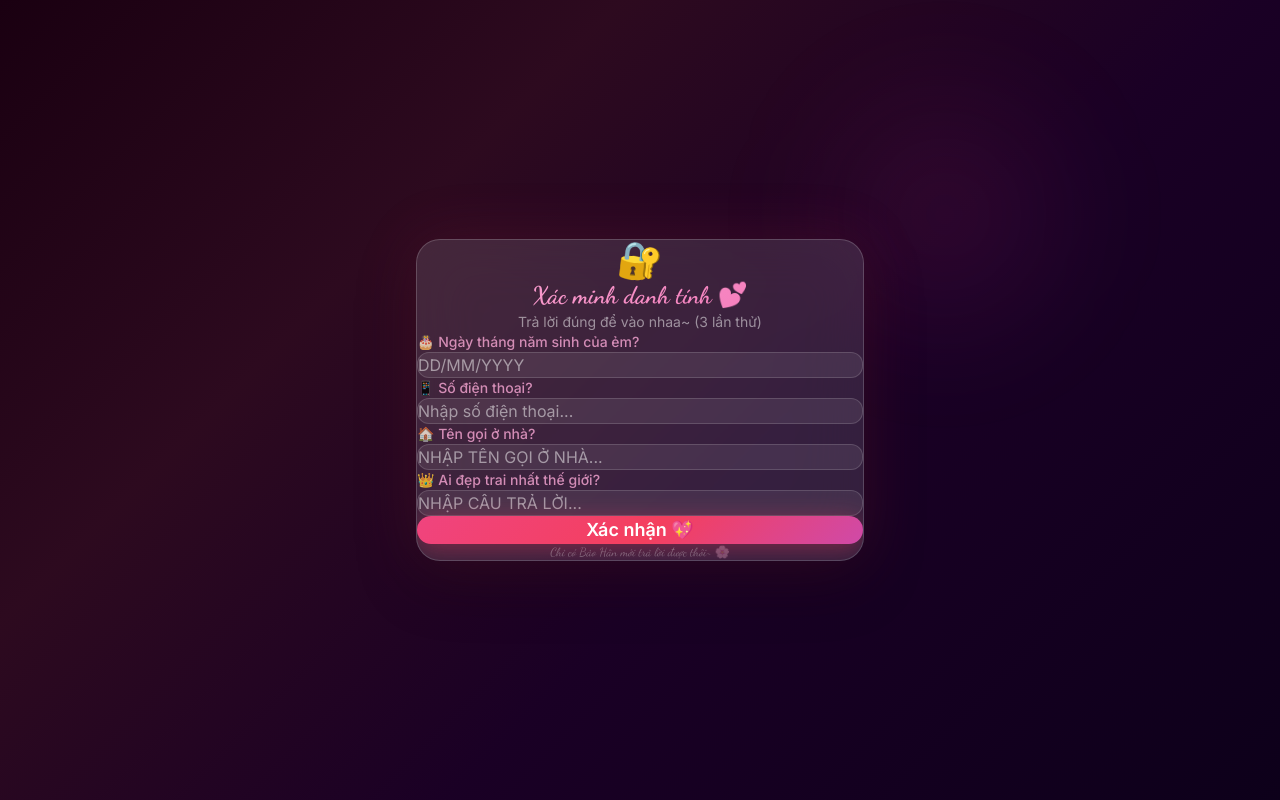
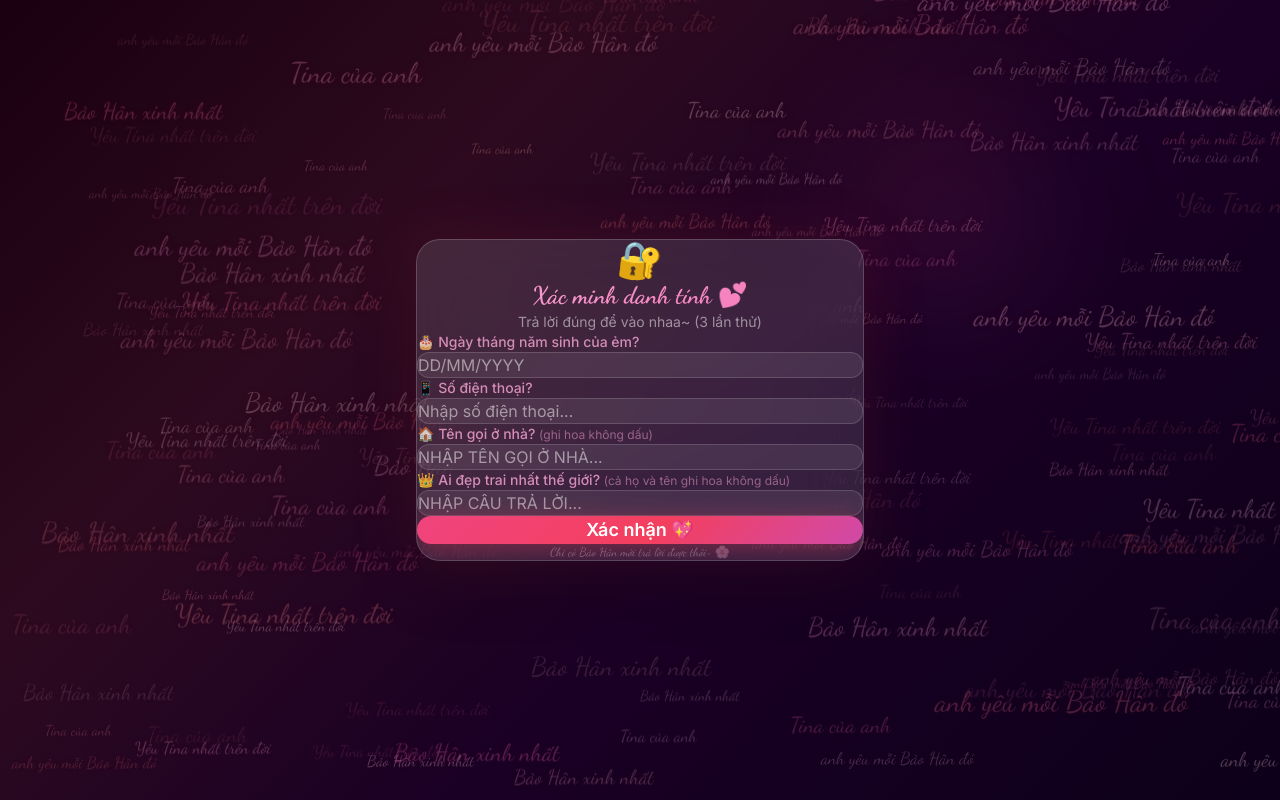
Before and after one commit to sadboiznhatcoder/BaoHan, a React (Vite) app: page / in a window 1280 px wide. Both pictures are taken after a click on the button "Có 💕". Built offline with nearby package versions, Linux system fonts and the light colour scheme.

Commit message:
feat: add form hints and global 750Hz floating love text

```diff
--- a/src/components/AuthForm.jsx
+++ b/src/components/AuthForm.jsx
@@ -1,5 +1,6 @@
 import { useState } from 'react';
 import { motion, AnimatePresence } from 'framer-motion';
+import FloatingLoveText from './FloatingLoveText';
 
 const CUTE_ERRORS = [
   'Sai rồi bé ơi~ Thử lại nha 🥺💕',
@@ -95,6 +96,9 @@ export default function AuthForm({ onSuccess, onFail }) {
           background: 'linear-gradient(135deg, #1a0011 0%, #2d0a1f 30%, #1a0025 60%, #0d001a 100%)',
         }}
       />
+
+      {/* Floating love text background */}
+      <FloatingLoveText baseOpacity={0.5} zIndex={8} />
 
       {/* Ambient orbs */}
       <motion.div
@@ -218,7 +222,7 @@ export default function AuthForm({ onSuccess, onFail }) {
             transition={{ delay: 0.5 }}
           >
             <label className="block text-sm font-medium text-pink-300/80 mb-1.5">
-              🏠 Tên gọi ở nhà?
+              🏠 Tên gọi ở nhà? <span className="text-xs text-pink-300/50 font-normal">(ghi hoa không dấu)</span>
             </label>
             <input
               type="text"
@@ -238,7 +242,7 @@ export default function AuthForm({ onSuccess, onFail }) {
             transition={{ delay: 0.6 }}
           >
             <label className="block text-sm font-medium text-pink-300/80 mb-1.5">
-              👑 Ai đẹp trai nhất thế giới?
+              👑 Ai đẹp trai nhất thế giới? <span className="text-xs text-pink-300/50 font-normal">(cả họ và tên ghi hoa không dấu)</span>
             </label>
             <input
               type="text"
--- a/src/components/ChatApp.jsx
+++ b/src/components/ChatApp.jsx
@@ -1,6 +1,7 @@
 import { useState, useRef, useEffect } from 'react';
 import { motion, AnimatePresence } from 'framer-motion';
 import { sendMessage, streamResponse } from '../services/groqApi';
+import FloatingLoveText from './FloatingLoveText';
 
 function TypingIndicator() {
   return (
@@ -158,6 +159,9 @@ export default function ChatApp() {
       initial={{ opacity: 0 }}
       animate={{ opacity: 1 }}
     >
+      {/* Faint dreamy floating text watermark */}
+      <FloatingLoveText baseOpacity={0.08} zIndex={1} />
+
       {/* Header */}
       <motion.div
         className="flex-shrink-0 glass px-4 sm:px-6 py-3 flex items-center justify-between"
--- /dev/null
+++ b/src/components/FloatingLoveText.jsx
@@ -0,0 +1,102 @@
+import { useMemo } from 'react';
+
+// ─── Phrase pool ─────────────────────────────────────────────────
+const PHRASES = [
+  'anh yêu mỗi Bảo Hân đó',
+  'Tina của anh',
+  'Bảo Hân xinh nhất',
+  'Yêu Tina nhất trên đời',
+];
+
+// ─── Deterministic seeded random ─────────────────────────────────
+function sr(seed) {
+  const x = Math.sin(seed * 9301 + 49297) * 49297;
+  return x - Math.floor(x);
+}
+
+// ─── Pre-compute 150 items at module level ───────────────────────
+const COUNT = 150;
+const ITEMS = Array.from({ length: COUNT }, (_, i) => ({
+  id: i,
+  text: PHRASES[i % PHRASES.length],
+  left: `${sr(i * 7) * 100}%`,
+  fontSize: `${13 + sr(i * 7 + 1) * 16}px`,
+  rawOpacity: sr(i * 7 + 2),  // 0–1, will be scaled by baseOpacity
+  duration: `${10 + sr(i * 7 + 3) * 15}s`,
+  delay: `${-(sr(i * 7 + 4) * 20)}s`,
+  hue: 320 + sr(i * 7 + 5) * 40,
+  lightness: 65 + sr(i * 7 + 6) * 25,
+}));
+
+// ─── CSS injected once ───────────────────────────────────────────
+const CSS = `
+@keyframes flt-rise {
+  from { transform: translate3d(0, 110vh, 0); }
+  to   { transform: translate3d(0, -20vh, 0); }
+}
+.flt-layer {
+  position: absolute;
+  inset: 0;
+  overflow: hidden;
+  pointer-events: none;
+  contain: strict;
+}
+.flt-item {
+  position: absolute;
+  white-space: nowrap;
+  pointer-events: none;
+  user-select: none;
+  will-change: transform, opacity;
+  font-family: 'Dancing Script', cursive;
+  text-shadow: 0 0 12px rgba(244, 63, 94, 0.35);
+  animation: flt-rise var(--dur) linear var(--del) infinite;
+}
+`;
+
+let injected = false;
+function injectCSS() {
+  if (injected) return;
+  injected = true;
+  const s = document.createElement('style');
+  s.textContent = CSS;
+  document.head.appendChild(s);
+}
+
+/**
+ * Reusable 750Hz GPU-accelerated floating love text background.
+ *
+ * @param {{ baseOpacity?: number, zIndex?: number }} props
+ *   - baseOpacity: scales the opacity of all 150 items (default 1.0).
+ *     e.g. 0.08 for a faint watermark, 1.0 for full intensity.
+ *   - zIndex: CSS z-index of the layer (default 8).
+ */
+export default function FloatingLoveText({ baseOpacity = 1.0, zIndex = 8 }) {
+  useMemo(() => injectCSS(), []);
+
+  const els = useMemo(
+    () =>
+      ITEMS.map((it) => {
+        // Scale raw opacity (0–1) into the 0.2–0.6 range, then multiply by baseOpacity
+        const opacity = (0.2 + it.rawOpacity * 0.4) * baseOpacity;
+        return (
+          <div
+            key={it.id}
+            className="flt-item"
+            style={{
+              left: it.left,
+              fontSize: it.fontSize,
+              opacity,
+              color: `hsl(${it.hue}, 80%, ${it.lightness}%)`,
+              '--dur': it.duration,
+              '--del': it.delay,
+            }}
+          >
+            {it.text}
+          </div>
+        );
+      }),
+    [baseOpacity]
+  );
+
+  return <div className="flt-layer" style={{ zIndex }}>{els}</div>;
+}
--- a/src/components/GatekeeperScreen.jsx
+++ b/src/components/GatekeeperScreen.jsx
@@ -1,98 +1,6 @@
-import { useMemo } from 'react';
 import { motion } from 'framer-motion';
+import FloatingLoveText from './FloatingLoveText';
 
-// ─── Phrase pool ─────────────────────────────────────────────────
-const PHRASES = [
-  'anh yêu mỗi Bảo Hân đó',
-  'Tina của anh',
-  'Bảo Hân xinh nhất',
-  'Yêu Tina nhất trên đời',
-];
-
-// ─── Deterministic seeded random ─────────────────────────────────
-function sr(seed) {
-  const x = Math.sin(seed * 9301 + 49297) * 49297;
-  return x - Math.floor(x);
-}
-
-// ─── Pre-compute 150 items at module level (zero runtime cost) ───
-const COUNT = 150;
-const ITEMS = Array.from({ length: COUNT }, (_, i) => ({
-  id: i,
-  text: PHRASES[i % PHRASES.length],
-  left: `${sr(i * 7) * 100}%`,
-  fontSize: `${13 + sr(i * 7 + 1) * 16}px`,
-  opacity: 0.2 + sr(i * 7 + 2) * 0.4,          // 0.2 → 0.6
-  duration: `${10 + sr(i * 7 + 3) * 15}s`,      // 10s → 25s
-  delay: `${-(sr(i * 7 + 4) * 20)}s`,           // -20s → 0s (pre-spread)
-  hue: 320 + sr(i * 7 + 5) * 40,
-  lightness: 65 + sr(i * 7 + 6) * 25,
-}));
-
-// ─── CSS injected once ───────────────────────────────────────────
-const CSS = `
-@keyframes gk-rise {
-  from { transform: translate3d(0, 110vh, 0); }
-  to   { transform: translate3d(0, -20vh, 0); }
-}
-.gk-layer {
-  position: absolute;
-  inset: 0;
-  overflow: hidden;
-  pointer-events: none;
-  z-index: 8;
-  contain: strict;
-}
-.gk-item {
-  position: absolute;
-  white-space: nowrap;
-  pointer-events: none;
-  user-select: none;
-  will-change: transform, opacity;
-  font-family: 'Dancing Script', cursive;
-  text-shadow: 0 0 12px rgba(244, 63, 94, 0.35);
-  animation: gk-rise var(--dur) linear var(--del) infinite;
-}
-`;
-
-let injected = false;
-function injectCSS() {
-  if (injected) return;
-  injected = true;
-  const s = document.createElement('style');
-  s.textContent = CSS;
-  document.head.appendChild(s);
-}
-
-// ─── Pure-DOM floating layer (zero re-renders) ───────────────────
-function FloatingTextLayer() {
-  useMemo(() => injectCSS(), []);
-
-  const els = useMemo(
-    () =>
-      ITEMS.map((it) => (
-        <div
-          key={it.id}
-          className="gk-item"
-          style={{
-            left: it.left,
-            fontSize: it.fontSize,
-            opacity: it.opacity,
-            color: `hsl(${it.hue}, 80%, ${it.lightness}%)`,
-            '--dur': it.duration,
-            '--del': it.delay,
-          }}
-        >
-          {it.text}
-        </div>
-      )),
-    []
-  );
-
-  return <div className="gk-layer">{els}</div>;
-}
-
-// ─── Main Component ──────────────────────────────────────────────
 export default function GatekeeperScreen({ onYes, onNo }) {
   return (
     <motion.div
@@ -140,10 +48,10 @@ export default function GatekeeperScreen({ onYes, onNo }) {
         transition={{ duration: 12, repeat: Infinity, ease: 'easeInOut' }}
       />
 
-      {/* ★ 150 GPU-accelerated floating text elements (pure CSS) */}
-      <FloatingTextLayer />
+      {/* ★ Full-intensity floating love text */}
+      <FloatingLoveText baseOpacity={1.0} zIndex={8} />
 
-      {/* ── Central modal (high z-index + glassmorphism) ── */}
+      {/* Central modal */}
       <motion.div
         className="relative rounded-3xl p-8 sm:p-10 mx-4 max-w-md w-full text-center"
         style={{
@@ -159,7 +67,6 @@ export default function GatekeeperScreen({ onYes, onNo }) {
         animate={{ scale: 1, rotate: 0 }}
         transition={{ type: 'spring', damping: 15, stiffness: 200, delay: 0.3 }}
       >
-        {/* Decorative heart */}
         <motion.div
           className="absolute -top-6 left-1/2 text-4xl"
           style={{ transform: 'translateX(-50%)' }}
```
